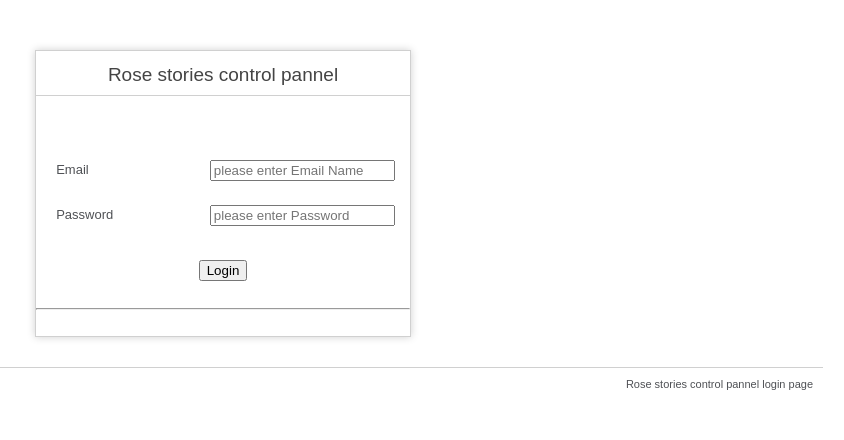
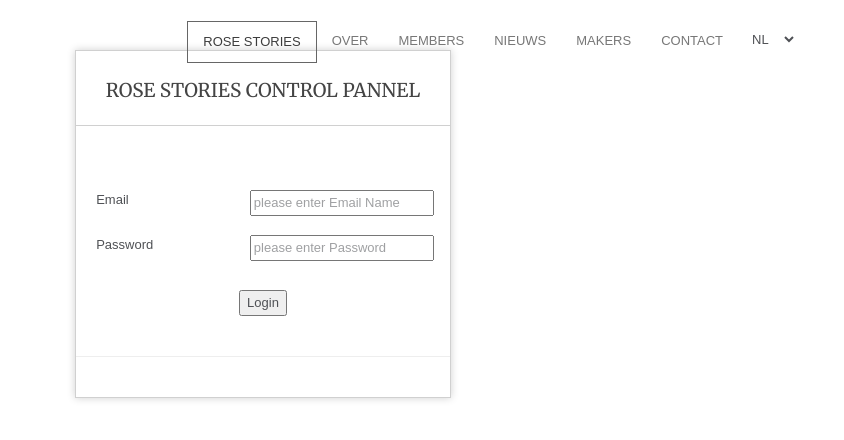
Before and after one commit to roseok/roseok, a CodeIgniter app: page /roseok/users in a window 1280 px wide. Shown: the top 440 px of the page, without its empty margins (417-1261 px from the left). Run offline with CodeIgniter, Linux system fonts and the light colour scheme.

Commit message:
with header

```diff
--- /dev/null
+++ b/application/views/public_header.php
@@ -0,0 +1,87 @@
+<!DOCTYPE HTML>
+<html lang="en-US">
+<head>
+    <meta charset="UTF-8">
+    <title>Rose Stories</title>
+    <link rel="stylesheet" href="css/font-awesome/css/font-awesome.min.css" />
+    <link href='https://fonts.googleapis.com/css?family=Merriweather:400,300,700,300italic' rel='stylesheet' type='text/css'>
+    <link rel="stylesheet" href="css/bootstrap/bootstrap.min.css" />
+    <link rel="stylesheet" href="css/animat/animate.min.css" />
+    <link rel="stylesheet" href="css/fancybox/jquery.fancybox.css" />
+    <link rel="stylesheet" href="css/nivo-lightbox/nivo-lightbox.css" />
+    <link rel="stylesheet" href="css/themes/default/default.css" />
+    <link rel="stylesheet" href="css/owl-carousel/owl.carousel.css" />
+    <link rel="stylesheet" href="css/owl-carousel/owl.theme.css" />
+    <link rel="stylesheet" href="css/owl-carousel/owl.transitions.css">
+    <!-- add a linke for scroll up -->
+    <link rel="stylesheet" href="https://www.w3schools.com/w3css/4/w3.css">
+    <link rel="stylesheet" href="css/style.css" />
+    <link rel="stylesheet" href="css/responsive.css" />
+</head>
+<body>
+
+<div class='preloader'><div class='loaded'>&nbsp;</div></div>
+<header id="home" class="header">
+    <div class="main_menu_bg navbar-fixed-top wow slideInDown" data-wow-duration="1s">
+        <div class="container">
+            <div class="row">
+                <div class="nave_menu">
+                    <nav class="navbar navbar-default">
+                        <div class="container-fluid">
+                            <!-- Brand and toggle get grouped for better mobile display -->
+                            <div class="navbar-header">
+                                <button type="button" class="navbar-toggle collapsed" data-toggle="collapse" data-target="#bs-example-navbar-collapse-1" aria-expanded="false">
+                                    <span class="sr-only">Toggle navigation</span>
+                                    <span class="icon-bar"></span>
+                                    <span class="icon-bar"></span>
+                                    <span class="icon-bar"></span>
+                                </button>
+
+                            </div>
+
+                            <!-- Collect the nav links, forms, and other content for toggling -->
+                            <div class="collapse navbar-collapse" id="bs-example-navbar-collapse-1">
+                        <!-- i change a arrang and change a few id  -->
+                                <ul class="nav navbar-nav navbar-right">
+                                    <li class="active"><a href="#home">ROSE STORIES</a></li>
+                                    <li><a href="#features">OVER</a></li>
+                                    <li><a href="#special">MEMBERS</a></li>
+                                    <li><a href="#news">NIEUWS</a></li>
+                                    <li><a href="#specials">MAKERS</a></li>
+                                    <!-- <li><a href="#abouts">ENGLISH</a></li> -->
+                                    <li><a href="#footer">CONTACT</a></li>
+                                    <!-- i add in navbar some of lang -->
+                                    <select id="lang" style="margin: 10px; border: none;     background-color: rgba(249, 245, 245, 0.06);" >
+                                    <option>NL</option>
+                                    <option>ENG</option>
+                                    </select>
+                                </ul>
+                            </div><!-- /.navbar-collapse -->
+                        </div><!-- /.container-fluid -->
+                    </nav>
+                </div>
+            </div><!--End of row -->
+
+        </div><!--End of container -->
+
+    </div>
+</header> <!--End of header -->
+
+<script type="text/javascript" src="js/jquery/jquery.js"></script>
+
+    <script type="text/javascript" src="js/script.js"></script>
+
+    <script type="text/javascript" src="js/bootstrap/bootstrap.min.js"></script>
+
+    <script type="text/javascript" src="js/fancybox/jquery.fancybox.pack.js"></script>
+
+    <script type="text/javascript" src="js/nivo-lightbox/nivo-lightbox.min.js"></script>
+
+    <script type="text/javascript" src="js/owl-carousel/owl.carousel.min.js"></script>
+
+
+
+    <script type="text/javascript" src="js/jquery-easing/jquery.easing.1.3.js"></script>
+    <script type="text/javascript" src="js/wow/wow.min.js"></script>
+</body>
+</html
--- a/application/views/users.php
+++ b/application/views/users.php
@@ -1,3 +1,6 @@
+
+<?php include('public_header.php'); ?>
+
 <?php
 defined('BASEPATH') OR exit('No direct script access allowed');
 ?><!DOCTYPE html>
@@ -126,7 +129,7 @@ defined('BASEPATH') OR exit('No direct script access allowed');
 
         <br>    <hr>    <br>
     </div>
-    <p class="footer">Rose stories control pannel login page</p>
+   <!--  <p class="footer">Rose stories control pannel login page</p> -->
 </div>
 </body>
 </html>
```
